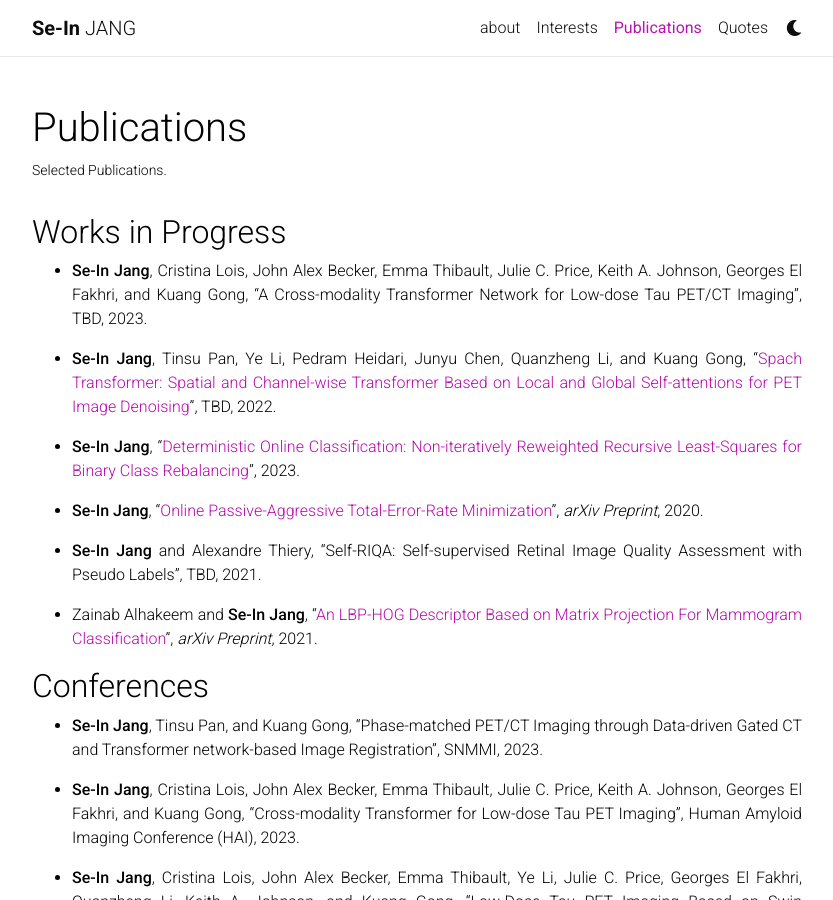
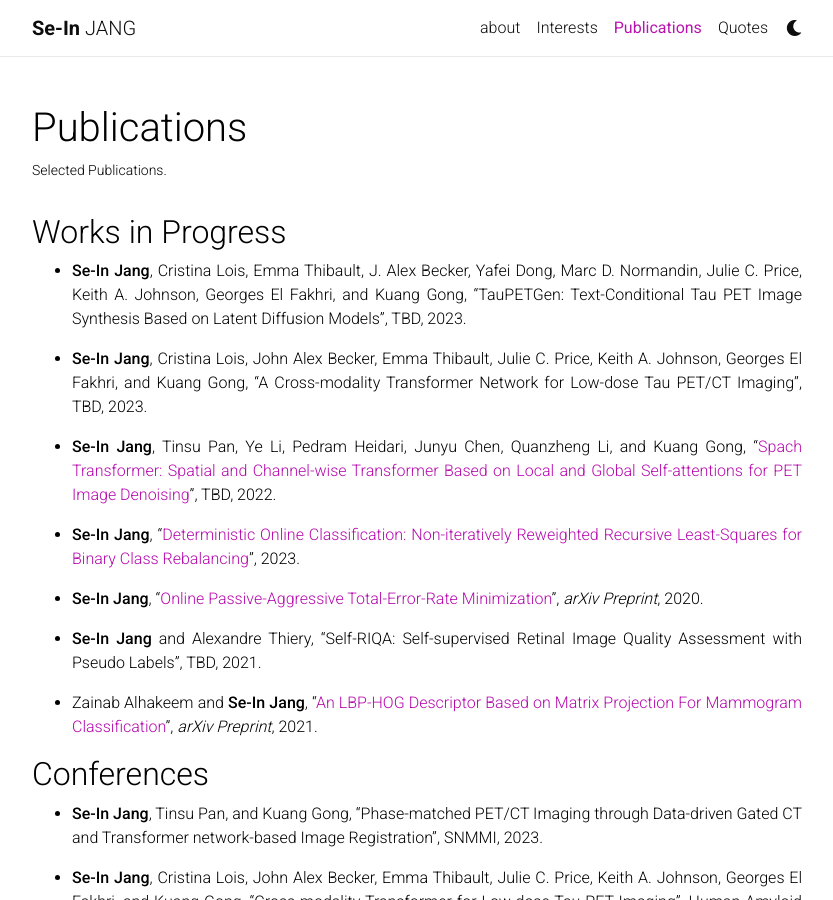
Before and after one commit to sijang/sijang.github.io, a Jekyll site: the page built from _pages/publications.md, in a window 1280 px wide and 900 px high. Shown: the whole window, without its empty margins (223-1056 px from the left). Built offline with Jekyll 4.4.1, drawn with Linux system fonts in a browser that asks for light colours; nearby versions of some CDN libraries; a style sheet for code colours, icons or effects is not loaded.

Commit message:
Update publications.md

```diff
--- a/_pages/publications.md
+++ b/_pages/publications.md
@@ -9,6 +9,9 @@ nav: true
 
 
 ## Works in Progress
+- **Se-In Jang**, Cristina Lois, Emma Thibault, J. Alex Becker, Yafei Dong, Marc D. Normandin, Julie C. Price, Keith A. Johnson, Georges El Fakhri, and Kuang Gong, "TauPETGen: Text-Conditional Tau PET Image Synthesis Based on Latent Diffusion Models", TBD, 2023.
+{: style="text-align: justify"}
+
 - **Se-In Jang**, Cristina Lois, John Alex Becker, Emma Thibault, Julie C. Price, Keith A. Johnson, Georges El Fakhri, and Kuang Gong, "A Cross-modality Transformer Network for Low-dose Tau PET/CT Imaging", TBD, 2023.
 {: style="text-align: justify"}
 
```
